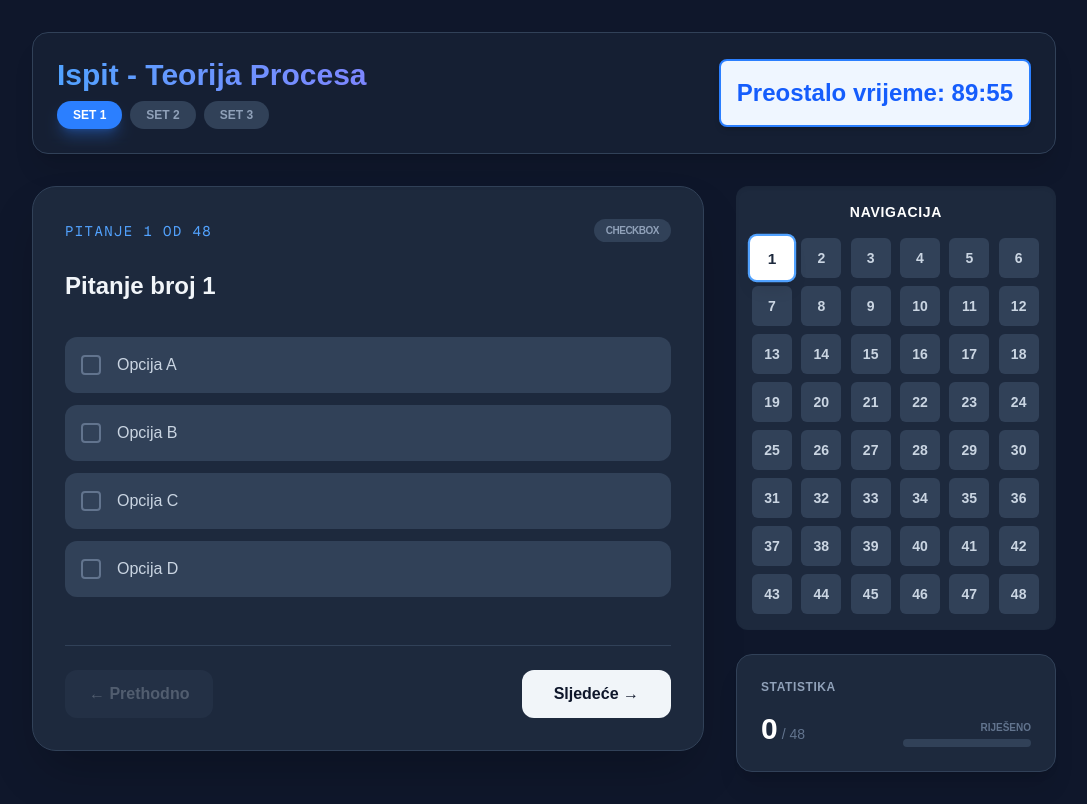
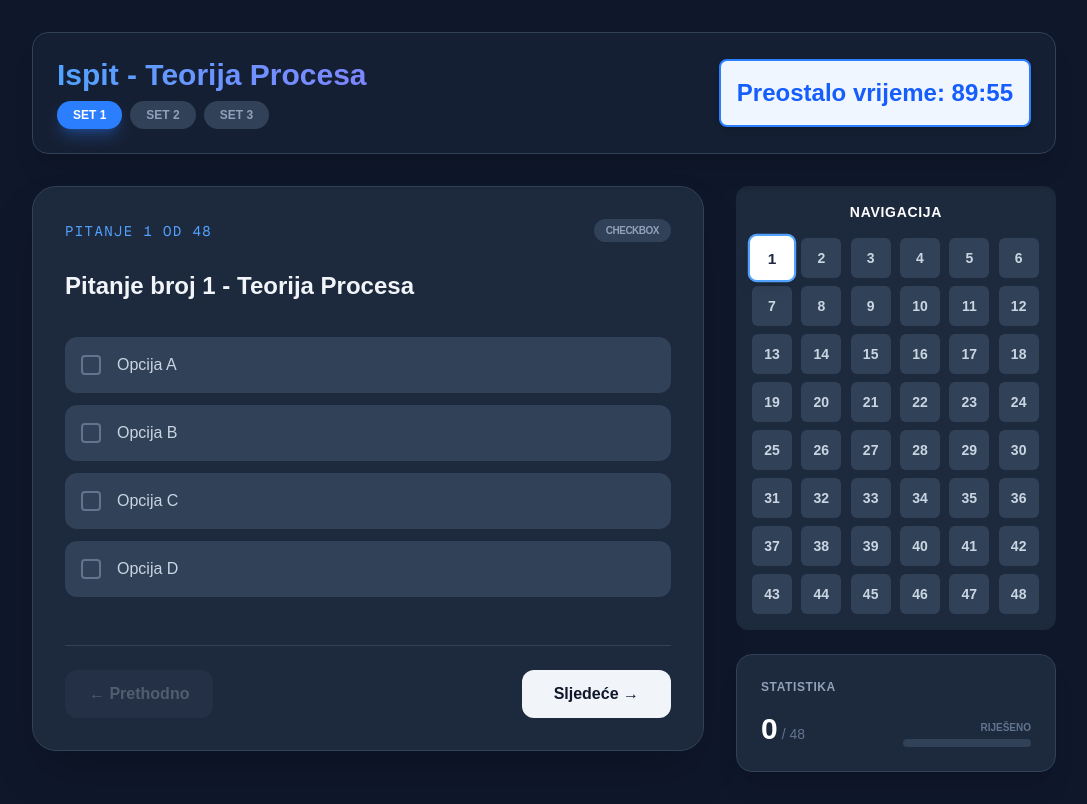
Before and after one commit to zerixmax/PyZ3RxAm, a Next.js app: page / in a window 1280 px wide. Shown: the whole page, without its empty margins (96-1183 px from the left). Built offline with nearby package versions, Linux system fonts and the light colour scheme.

Commit message:
refactor: improve checkbox logic and navigation grid visuals

```diff
--- a/components/NavigationGrid.js
+++ b/components/NavigationGrid.js
@@ -20,16 +20,21 @@ export default function NavigationGrid({
                             key={i}
                             onClick={() => onNavigate(i)}
                             className={`
-                w-10 h-10 flex items-center justify-center rounded-md text-sm font-bold transition-all duration-200
+                w-10 h-10 flex items-center justify-center rounded-md text-sm font-bold transition-all duration-200 relative
                 ${isCurrent
-                                    ? 'bg-white text-slate-800 scale-110 shadow-lg ring-2 ring-blue-400'
+                                    ? 'bg-white text-slate-800 scale-110 shadow-lg ring-2 ring-blue-400 z-10'
                                     : isAnswered
-                                        ? 'bg-slate-600 text-slate-400 line-through'
+                                        ? 'bg-slate-600 text-slate-400'
                                         : 'bg-slate-700 text-slate-300 hover:bg-slate-600'
                                 }
               `}
                         >
-                            {i + 1}
+                            <span className={isAnswered && !isCurrent ? 'opacity-30' : ''}>{i + 1}</span>
+                            {isAnswered && !isCurrent && (
+                                <span className="absolute inset-0 flex items-center justify-center text-rose-500 font-black text-xl pointer-events-none opacity-80">
+                                    ✕
+                                </span>
+                            )}
                         </button>
                     );
                 })}
--- a/components/Quiz.js
+++ b/components/Quiz.js
@@ -23,15 +23,15 @@ export default function Quiz() {
         // I'll keep the answers but they will be compared against the new set.
     };
 
-    const handleAnswer = (answer) => {
+    /* PyZ3R_waz_here - Logika za više točnih odgovora */
+    const handleAnswer = (option) => {
         if (currentQuestion.type === 'DANE') {
-            setAnswers({ ...answers, [currentQuestionIndex]: answer });
+            setAnswers({ ...answers, [currentQuestionIndex]: option });
         } else {
-            // CHECKBOX Logic
             const currentSelection = answers[currentQuestionIndex] || [];
-            const newSelection = currentSelection.includes(answer)
-                ? currentSelection.filter((item) => item !== answer)
-                : [...currentSelection, answer];
+            const newSelection = currentSelection.includes(option)
+                ? currentSelection.filter((item) => item !== option)
+                : [...currentSelection, option];
             setAnswers({ ...answers, [currentQuestionIndex]: newSelection });
         }
     };
--- a/data/examData.js
+++ b/data/examData.js
@@ -1,20 +1,20 @@
 export const examData = {
     questions: Array.from({ length: 48 }, (_, i) => ({
         id: i + 1,
-        text: `Pitanje broj ${i + 1}`,
-        type: i % 5 === 0 ? 'CHECKBOX' : 'DANE', // Every 5th question is a checkbox
+        text: `Pitanje broj ${i + 1} - Teorija Procesa`,
+        type: i % 7 === 0 ? 'CHECKBOX' : 'DANE', // Mix of types
         sets: {
             1: {
-                correct: i % 5 === 0 ? ["Opcija A", "Opcija C"] : (i % 2 === 0 ? "DA" : "NE"),
-                options: i % 5 === 0 ? ["Opcija A", "Opcija B", "Opcija C", "Opcija D"] : null
+                correct: i % 7 === 0 ? ["Opcija A", "Opcija B"] : (i % 2 === 0 ? "DA" : "NE"),
+                options: i % 7 === 0 ? ["Opcija A", "Opcija B", "Opcija C", "Opcija D"] : null
             },
             2: {
-                correct: i % 5 === 0 ? ["Opcija B", "Opcija D"] : (i % 2 !== 0 ? "DA" : "NE"),
-                options: i % 5 === 0 ? ["Opcija A", "Opcija B", "Opcija C", "Opcija D"] : null
+                correct: i % 7 === 0 ? ["Opcija C", "Opcija D"] : (i % 2 !== 0 ? "DA" : "NE"),
+                options: i % 7 === 0 ? ["Opcija A", "Opcija B", "Opcija C", "Opcija D"] : null
             },
             3: {
-                correct: i % 5 === 0 ? ["Opcija A", "Opcija B"] : "DA",
-                options: i % 5 === 0 ? ["Opcija A", "Opcija B", "Opcija C", "Opcija D"] : null
+                correct: i % 7 === 0 ? ["Opcija A", "Opcija D"] : "DA",
+                options: i % 7 === 0 ? ["Opcija A", "Opcija B", "Opcija C", "Opcija D"] : null
             }
         }
     }))
```
Lines whose indentation alone changed are shown as unchanged.
